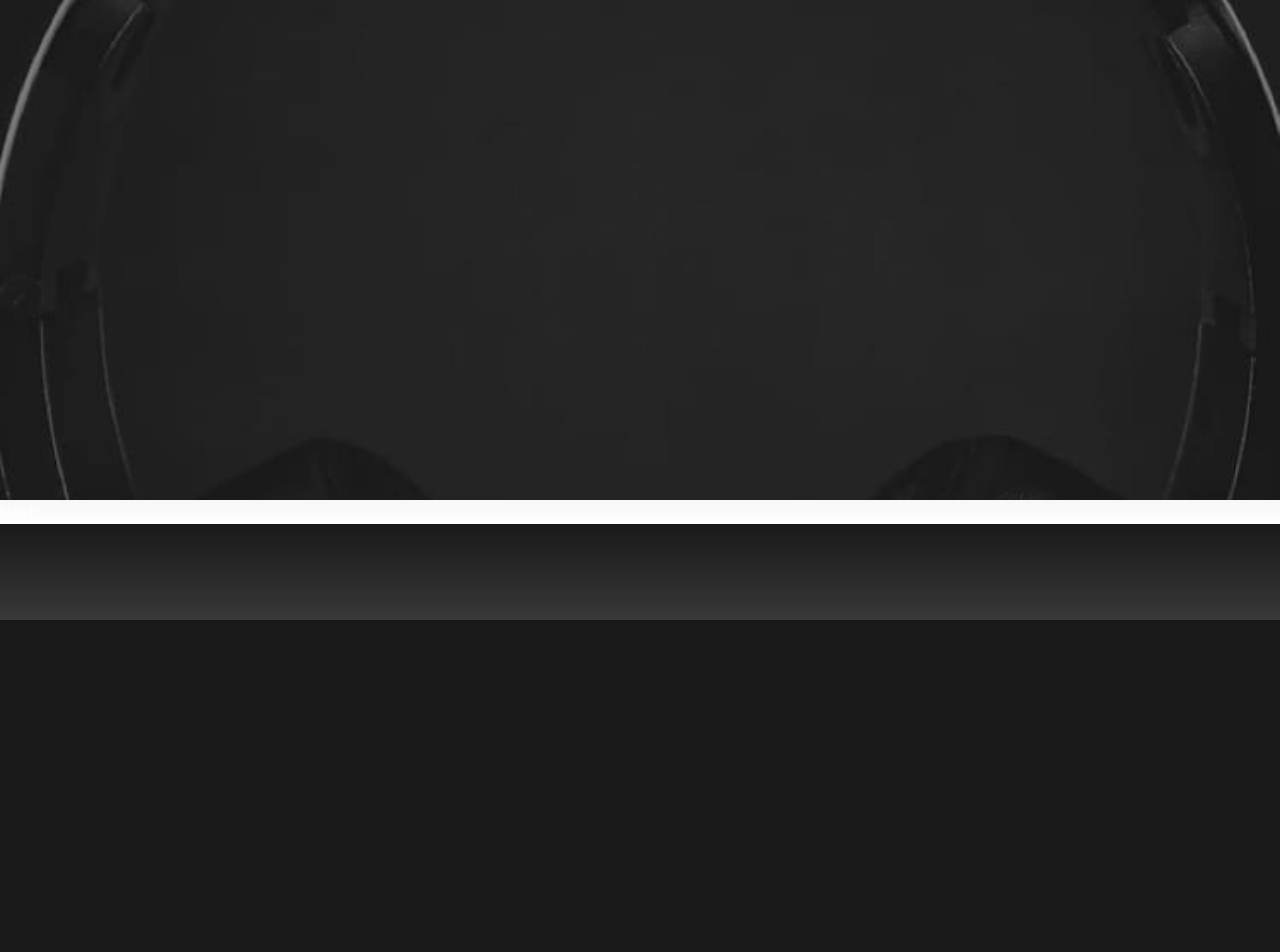
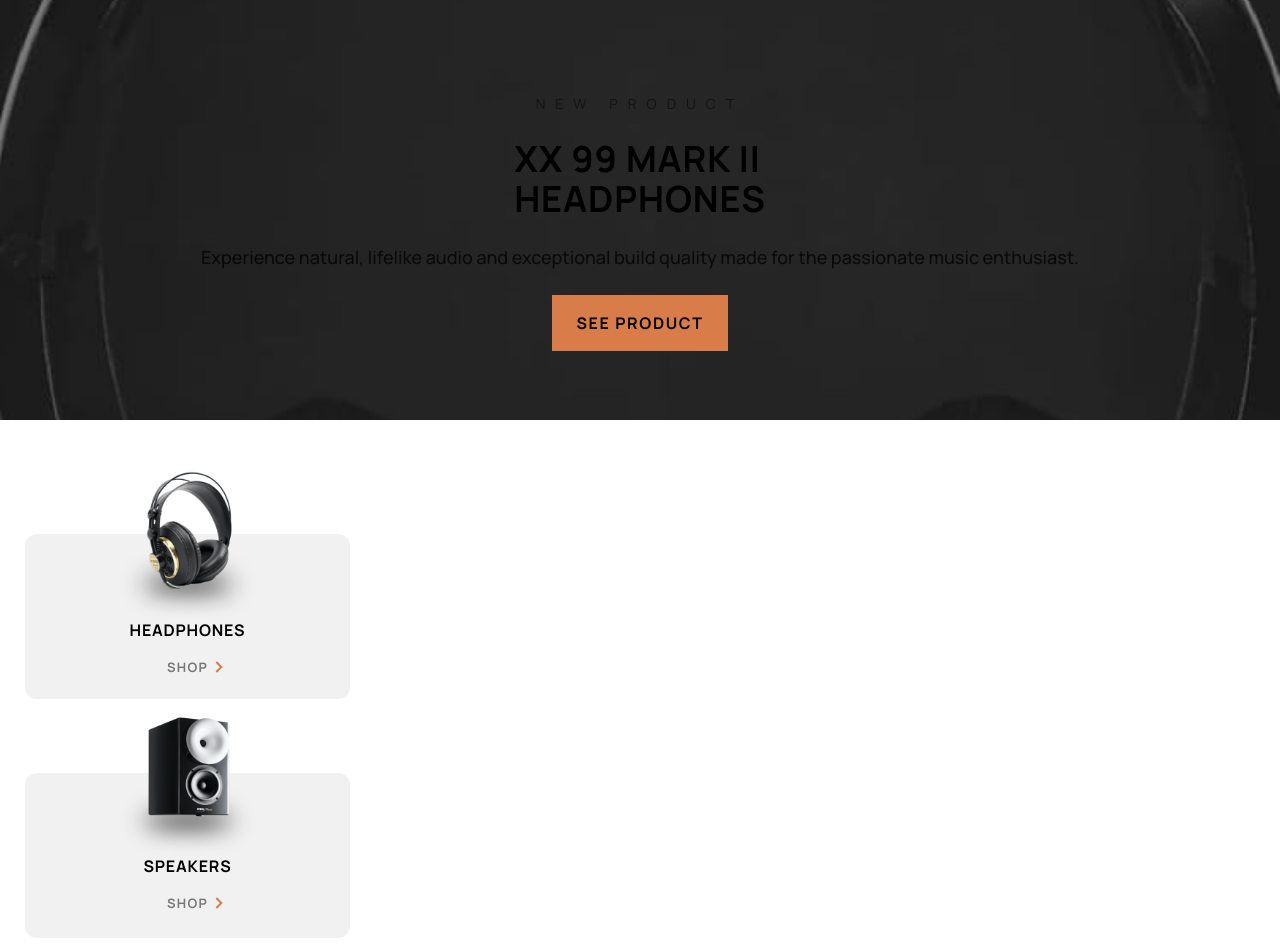
Before and after one commit to maxh1231/audiophile-ecommerce, a Next.js app: page / in a window 1280 px wide. Shown: the part 180-1132 px from the top of the page. Before the commit the page ends 800 px from the top, so only its background shows below. Built offline with nearby package versions, Linux system fonts and the light colour scheme.

Commit message:
component for menu being used in nav and home

```diff
--- /dev/null
+++ b/src/components/Menu.tsx
@@ -0,0 +1,51 @@
+import Link from "next/link";
+import Image from 'next/image';
+
+function MenuMobileHeadphones(): JSX.Element {
+    return <Image className="relative bottom-10 object-cover" src="/assets/shared/desktop/image-category-thumbnail-headphones.png" alt="headphones" width={160} height={160} />
+}
+
+function MenuMobileSpeaker(): JSX.Element {
+    return <Image className="relative bottom-10 object-cover" src="/assets/shared/desktop/image-category-thumbnail-speakers.png" alt="speakers" width={160} height={160} />
+}
+
+function MenuMobileEarphones(): JSX.Element {
+    return <Image className="relative bottom-10 object-cover" src="/assets/shared/desktop/image-category-thumbnail-earphones.png" alt="earphones" width={160} height={160} />
+}
+
+function MenuRightArrow(): JSX.Element {
+    return <Image className="relative bottom-12 left-12" src="/assets/shared/desktop/icon-arrow-right.svg" alt="earphones" width={8} height={12} />
+}
+
+const Menu = (): JSX.Element => {
+    return (
+        <div className=" overflow-hidden  h-[750px] bg-[#FFFFFF] w-[375px] flex flex-col items-center justify-evenly ">
+            <Link href='/headphones' className="flex flex-col justify-center items-center w-[325px] h-[165px] rounded-xl bg-[#F1F1F1] mt-10">
+                {MenuMobileHeadphones()}
+                <h2 className="relative bottom-12 text-black font-extrabold tracking-wider">HEADPHONES</h2>
+                <div>
+                    <p className="relative bottom-8 text-black font-bold tracking-widest text-[13px] opacity-50">SHOP </p>
+                    {MenuRightArrow()}
+                </div>
+            </Link>
+            <Link href='/speakers' className="flex flex-col justify-center items-center w-[325px] h-[165px] rounded-xl bg-[#F1F1F1] mt-10">
+                {MenuMobileSpeaker()}
+                <h2 className="relative bottom-12 text-black font-extrabold tracking-wider">SPEAKERS</h2>
+                <div>
+                    <p className="relative bottom-8 text-black font-bold tracking-widest text-[13px] opacity-50">SHOP </p>
+                    {MenuRightArrow()}
+                </div>
+            </Link>
+            <Link href='/earphones' className="flex flex-col justify-center items-center w-[325px] h-[165px] rounded-xl bg-[#F1F1F1] mt-10">
+                {MenuMobileEarphones()}
+                <h2 className="relative bottom-12 text-black font-extrabold tracking-wider">EARPHONES</h2>
+                <div>
+                    <p className="relative bottom-8 text-black font-bold tracking-widest text-[13px] opacity-50">SHOP </p>
+                    {MenuRightArrow()}
+                </div>
+            </Link>
+        </div>
+    )
+}
+
+export default Menu;
--- a/src/components/Nav.tsx
+++ b/src/components/Nav.tsx
@@ -1,22 +1,9 @@
 import { useState } from "react";
 import Link from "next/link";
 import Image from 'next/image';
+import dynamic from "next/dynamic";
 
-function MenuMobileHeadphones(): JSX.Element {
-    return <Image className="relative bottom-10 object-cover" src="/assets/shared/desktop/image-category-thumbnail-headphones.png" alt="headphones" width={160} height={160} />
-}
 
-function MenuMobileSpeaker(): JSX.Element {
-    return <Image className="relative bottom-10 object-cover" src="/assets/shared/desktop/image-category-thumbnail-speakers.png" alt="speakers" width={160} height={160} />
-}
-
-function MenuMobileEarphones(): JSX.Element {
-    return <Image className="relative bottom-10 object-cover" src="/assets/shared/desktop/image-category-thumbnail-earphones.png" alt="earphones" width={160} height={160} />
-}
-
-function MenuRightArrow(): JSX.Element {
-    return <Image className="relative bottom-12 left-12" src="/assets/shared/desktop/icon-arrow-right.svg" alt="earphones" width={8} height={12} />
-}
 
 function NavMenuIcon(): JSX.Element {
     return <Image src="/assets/shared/tablet/icon-hamburger.svg" alt="earphones" width={16} height={15} />
@@ -29,6 +16,9 @@ function NavLogo(): JSX.Element {
 function NavCartIcon(): JSX.Element {
     return <Image src="/assets/shared/desktop/icon-cart.svg" alt="earphones" width={23} height={20} />
 }
+
+const Menu = dynamic(() =>
+    import('../components/Menu'))
 
 const Nav = (): JSX.Element => {
     const [activeMenu, setActiveMenu] = useState(false);
@@ -55,32 +45,11 @@ const Nav = (): JSX.Element => {
                 </li>
             </ul>
             {activeMenu &&
-                <div className="fadeIn absolute overflow-hidden top-24 h-[750px] bg-[#FFFFFF] w-[375px] flex flex-col items-center justify-evenly">
-                    <Link href='/headphones' className="flex flex-col justify-center items-center w-[325px] h-[165px] rounded-xl bg-[#F1F1F1] mt-10">
-                        {MenuMobileHeadphones()}
-                        <h2 className="relative bottom-12 text-black font-extrabold tracking-wider">HEADPHONES</h2>
-                        <div>
-                            <p className="relative bottom-8 text-black font-bold tracking-widest text-[13px] opacity-50">SHOP </p>
-                            {MenuRightArrow()}
-                        </div>
-                    </Link>
-                    <Link href='/speakers' className="flex flex-col justify-center items-center w-[325px] h-[165px] rounded-xl bg-[#F1F1F1] mt-10">
-                        {MenuMobileSpeaker()}
-                        <h2 className="relative bottom-12 text-black font-extrabold tracking-wider">SPEAKERS</h2>
-                        <div>
-                            <p className="relative bottom-8 text-black font-bold tracking-widest text-[13px] opacity-50">SHOP </p>
-                            {MenuRightArrow()}
-                        </div>
-                    </Link>
-                    <Link href='/earphones' className="flex flex-col justify-center items-center w-[325px] h-[165px] rounded-xl bg-[#F1F1F1] mt-10">
-                        {MenuMobileEarphones()}
-                        <h2 className="relative bottom-12 text-black font-extrabold tracking-wider">EARPHONES</h2>
-                        <div>
-                            <p className="relative bottom-8 text-black font-bold tracking-widest text-[13px] opacity-50">SHOP </p>
-                            {MenuRightArrow()}
-                        </div>
-                    </Link>
+                <div className="fadeIn absolute top-24 z-50">
+                    <Menu />
                 </div>
+
+
             }
         </div>
     )
--- a/src/components/NewProduct.tsx
+++ b/src/components/NewProduct.tsx
@@ -2,18 +2,18 @@
 
 const NewProduct = () => {
     return (
-        <section className=" h-[590px] bg-mobile-new-product bg-cover bg-no-repeat bg-center">
-            <div>
-                <span>NEW PRODUCT</span>
+        <section className=" h-[510px] bg-mobile-new-product bg-cover bg-center flex flex-col items-center justify-center">
+            <div className="mt-16 pt-12">
+                <span className="tracking-[10px] text-center text-[14px] opacity-50 line-height-[19px]">NEW PRODUCT</span>
             </div>
-            <div>
-                <h2>XX 99 MARK II HEADPHONES</h2>
+            <div className="mt-6">
+                <h2 className="text-4xl font-bold tracking-wide">XX 99 MARK II<br />HEADPHONES</h2>
             </div>
-            <div>
-                <p>Experience natural, lifelike audio and exceptional build quality made for the passionate music enthusiast.</p>
+            <div className="mt-6">
+                <p className="opacity-75 text-center font-medium px-4 text-lg">Experience natural, lifelike audio and exceptional build quality made for the passionate music enthusiast.</p>
             </div>
-            <div>
-                <button>
+            <div className="mt-6">
+                <button className="font-bold tracking-widest bg-[#d87D4A] py-4 px-6 text-base">
                     SEE PRODUCT
                 </button>
             </div>
--- a/src/pages/_app.tsx
+++ b/src/pages/_app.tsx
@@ -9,7 +9,7 @@ const NavComponent = dynamic(() =>
 
 const manrope = Manrope({
   subsets: ['latin'],
-  weight: ['400', '700']
+  weight: ['400', '500', '700']
 })
 
 export default function App({ Component, pageProps }: AppProps) {
--- a/src/pages/index.tsx
+++ b/src/pages/index.tsx
@@ -4,11 +4,20 @@ import dynamic from 'next/dynamic';
 const NewProduct = dynamic(() =>
   import('../components/NewProduct'))
 
+const Menu = dynamic(() =>
+  import('../components/Menu'))
+
 export default function Home() {
   return (
     <>
       <div className="">
         <NewProduct />
+        <section className='bg-white'>
+          <div className='py-10'>
+            <Menu />;
+          </div>
+        </section>
+
         <h1 className="text-white">Next</h1>
       </div>
     </>
```
